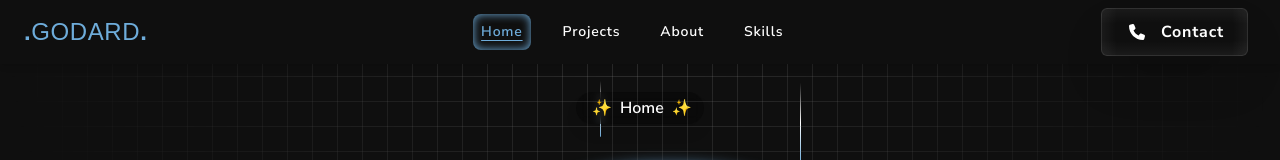
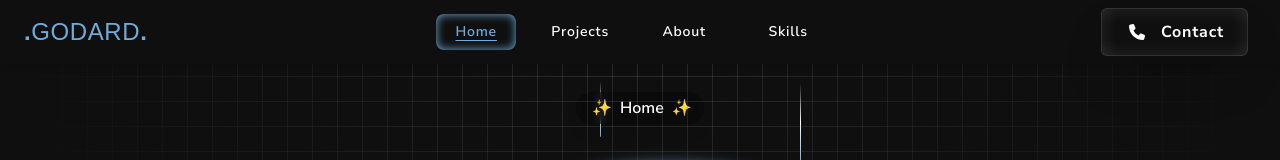
Before and after one commit to ArunavaCoderEm/Godard_Portfolio, a React (Vite) app: page / in a window 1280 px wide. Shown: the top 160 px of the page. Built offline with nearby package versions, Linux system fonts and the light colour scheme; a web font is replaced by a local one.

Commit message:
again fix

```diff
--- a/src/Components/Navbar.tsx
+++ b/src/Components/Navbar.tsx
@@ -59,7 +59,7 @@ export default function Navbar(props: any): React.ReactNode {
             <a
               onClick={() => setMenu("home")}
               href={props.home}
-              className={`text-sm rounded-lg p-2 transition-all duration-300 font-semibold hover:underline hover:text-[#6EACDA] underline-offset-4 ${
+              className={`text-sm w-20 text-center rounded-lg p-2 transition-all duration-300 font-semibold hover:underline hover:text-[#6EACDA] underline-offset-4 ${
                 menu === "home"
                   ? "text-[#6EACDA] inssha underline sha underline-offset-4"
                   : "text-white"
@@ -70,7 +70,7 @@ export default function Navbar(props: any): React.ReactNode {
             <a
               onClick={() => setMenu("projects")}
               href={props.projects}
-              className={`text-sm rounded-lg p-2 font-semibold hover:underline hover:text-[#6EACDA] underline-offset-4 ${
+              className={`text-sm w-20 text-center rounded-lg p-2 font-semibold hover:underline hover:text-[#6EACDA] underline-offset-4 ${
                 menu === "projects"
                   ? "text-[#6EACDA] sha underline underline-offset-4 inssha"
                   : "text-white"
@@ -81,7 +81,7 @@ export default function Navbar(props: any): React.ReactNode {
             <a
               onClick={() => setMenu("about")}
               href={props.about}
-              className={`text-sm rounded-lg p-2 transition-all duration-300 font-semibold hover:underline hover:text-[#6EACDA] underline-offset-4 ${
+              className={`text-sm w-20 text-center rounded-lg p-2 transition-all duration-300 font-semibold hover:underline hover:text-[#6EACDA] underline-offset-4 ${
                 menu === "about"
                   ? "text-[#6EACDA] sha underline underline-offset-4 inssha"
                   : "text-white"
@@ -92,7 +92,7 @@ export default function Navbar(props: any): React.ReactNode {
             <a
               onClick={() => setMenu("skills")}
               href={props.skills}
-              className={`text-sm rounded-lg p-2 transition-all duration-300 font-semibold hover:underline hover:text-[#6EACDA] underline-offset-4 ${
+              className={`text-sm w-20 text-center rounded-lg p-2 transition-all duration-300 font-semibold hover:underline hover:text-[#6EACDA] underline-offset-4 ${
                 menu === "skills"
                   ? "text-[#6EACDA] sha underline underline-offset-4 inssha"
                   : "text-white"
```
